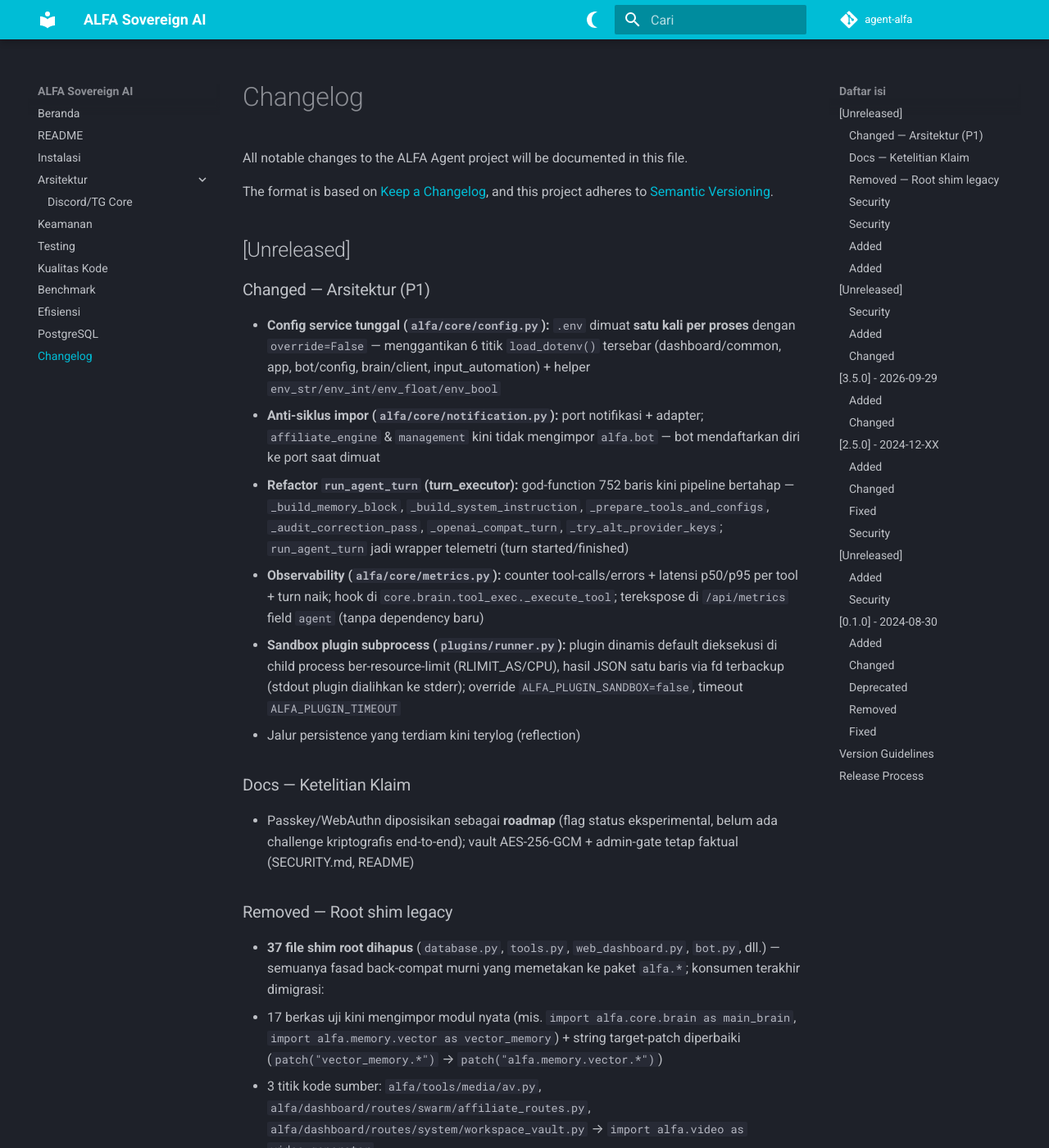
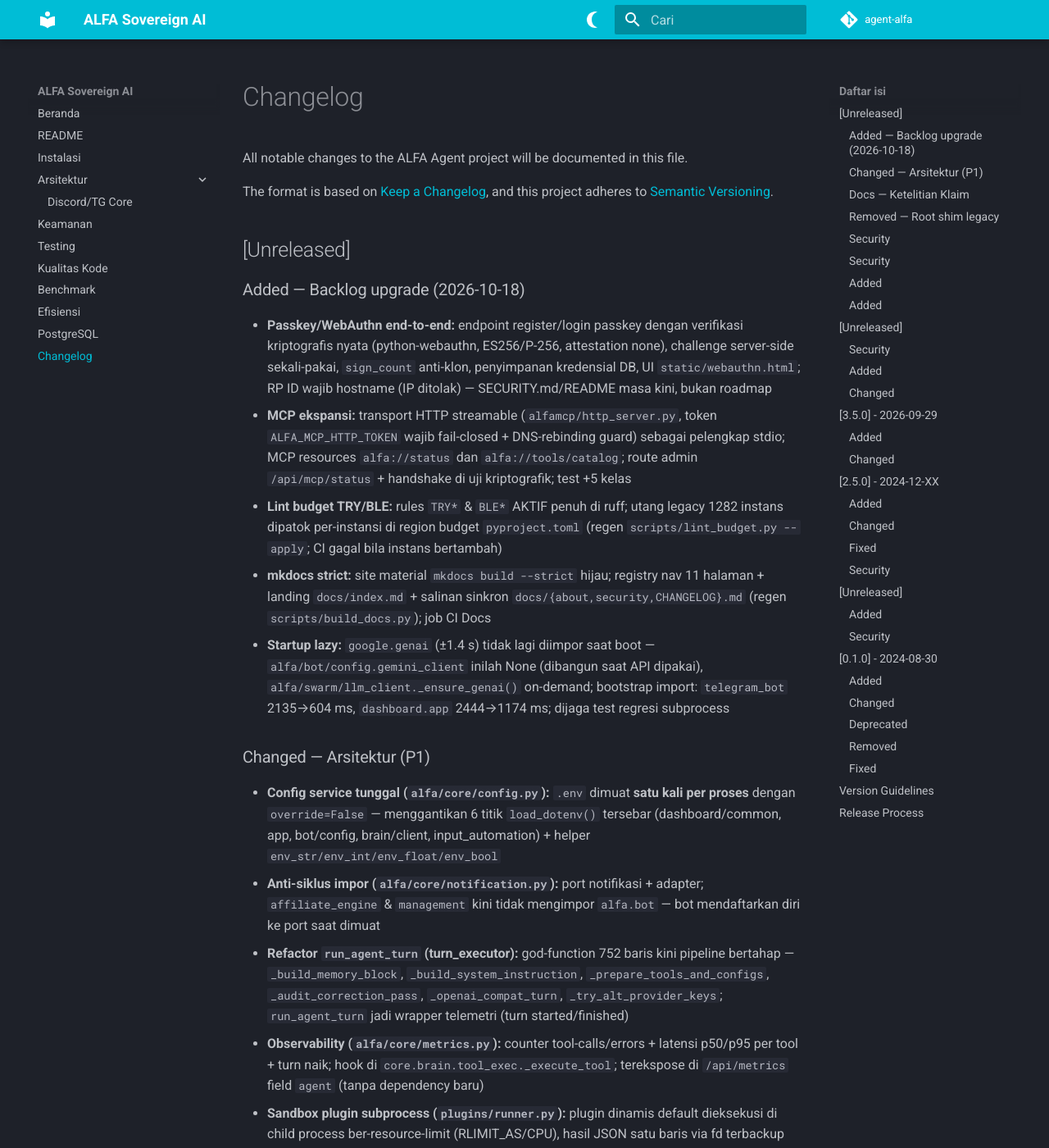
Before and after one commit to fahmialfatah99-cmd/agent-alfa, an MkDocs documentation site: the page built from docs/CHANGELOG.md, in a window 1280 px wide and 1400 px high. Shown: the whole window at 82% size. Built offline with MkDocs 1.6.1 and Material for MkDocs 9.7.7, drawn with Linux system fonts in a browser that asks for light colours; comment, search, counter and statistics services are not loaded; some of the changed text lies outside the part shown.

Commit message:
CHANGELOG: blok Added backlog upgrade; salinan docs resinkron

```diff
--- a/docs/CHANGELOG.md
+++ b/docs/CHANGELOG.md
@@ -9,6 +9,13 @@ and this project adheres to [Semantic Versioning](https://semver.org/spec/v2.0.0
 
 ## [Unreleased]
 
+### Added — Backlog upgrade (2026-10-18)
+- **Passkey/WebAuthn end-to-end:** endpoint register/login passkey dengan verifikasi kriptografis nyata (python-webauthn, ES256/P-256, attestation none), challenge server-side sekali-pakai, `sign_count` anti-klon, penyimpanan kredensial DB, UI `static/webauthn.html`; RP ID wajib hostname (IP ditolak) — SECURITY.md/README masa kini, bukan roadmap
+- **MCP ekspansi:** transport HTTP streamable (`alfamcp/http_server.py`, token `ALFA_MCP_HTTP_TOKEN` wajib fail-closed + DNS-rebinding guard) sebagai pelengkap stdio; MCP resources `alfa://status` dan `alfa://tools/catalog`; route admin `/api/mcp/status` + handshake di uji kriptografik; test +5 kelas
+- **Lint budget TRY/BLE:** rules `TRY*` & `BLE*` AKTIF penuh di ruff; utang legacy 1282 instans dipatok per-instansi di region budget `pyproject.toml` (regen `scripts/lint_budget.py --apply`; CI gagal bila instans bertambah)
+- **mkdocs strict:** site material `mkdocs build --strict` hijau; registry nav 11 halaman + landing `docs/index.md` + salinan sinkron `docs/{about,security,CHANGELOG}.md` (regen `scripts/build_docs.py`); job CI Docs
+- **Startup lazy:** `google.genai` (±1.4 s) tidak lagi diimpor saat boot — `alfa/bot/config.gemini_client` inilah None (dibangun saat API dipakai), `alfa/swarm/llm_client._ensure_genai()` on-demand; bootstrap import: `telegram_bot` 2135→604 ms, `dashboard.app` 2444→1174 ms; dijaga test regresi subprocess
+
 ### Changed — Arsitektur (P1)
 - **Config service tunggal (`alfa/core/config.py`):** `.env` dimuat **satu kali per proses** dengan `override=False` — menggantikan 6 titik `load_dotenv()` tersebar (dashboard/common, app, bot/config, brain/client, input_automation) + helper `env_str/env_int/env_float/env_bool`
 - **Anti-siklus impor (`alfa/core/notification.py`):** port notifikasi + adapter; `affiliate_engine` & `management` kini tidak mengimpor `alfa.bot` — bot mendaftarkan diri ke port saat dimuat
@@ -18,7 +25,7 @@ and this project adheres to [Semantic Versioning](https://semver.org/spec/v2.0.0
 - Jalur persistence yang terdiam kini terylog (reflection)
 
 ### Docs — Ketelitian Klaim
-- Passkey/WebAuthn diposisikan sebagai **roadmap** (flag status eksperimental, belum ada challenge kriptografis end-to-end); vault AES-256-GCM + admin-gate tetap faktual (SECURITY.md, README)
+- Klaim passkey/WebAuthn "roadmap" pada putaran ini telah digantikan implementasi nyata (lihat blok Added); klaim kini jujur termasuk batasnya (RP ID hostname, HTTPS produksi)
 
 ### Removed — Root shim legacy
 - **37 file shim root dihapus** (`database.py`, `tools.py`, `web_dashboard.py`, `bot.py`, dll.) — semuanya fasad back-compat murni yang memetakan ke paket `alfa.*`; konsumen terakhir dimigrasi:
```
Also changed, not shown: CHANGELOG.md (+8 -1 lines).
